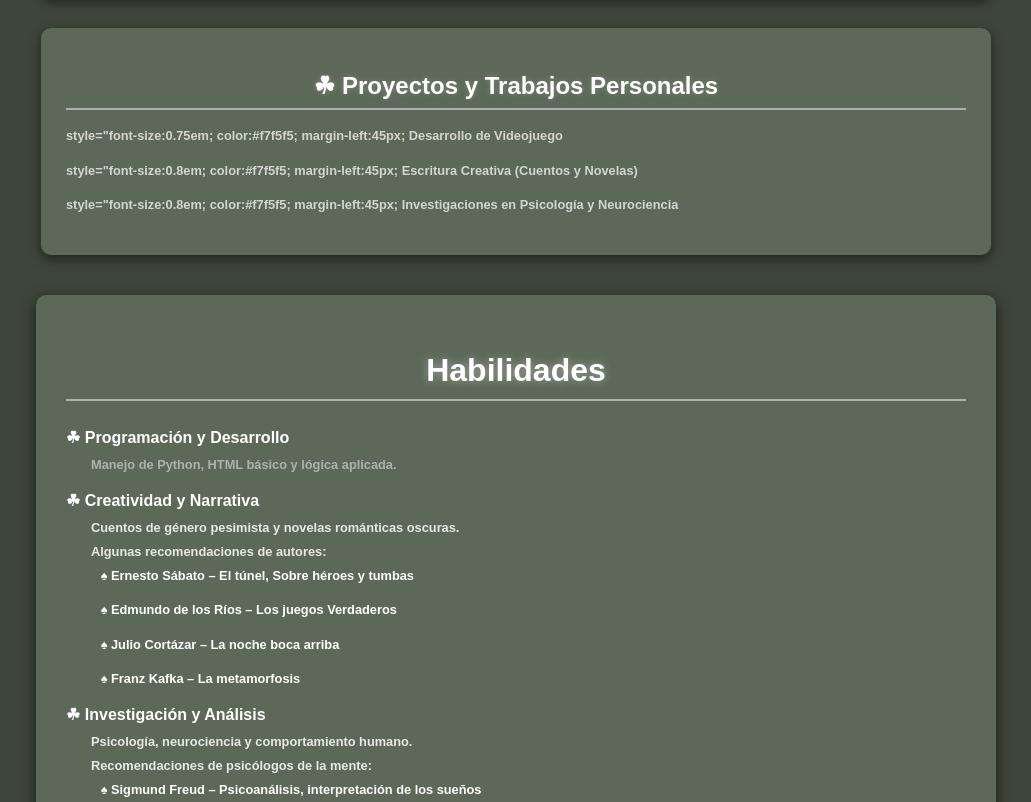
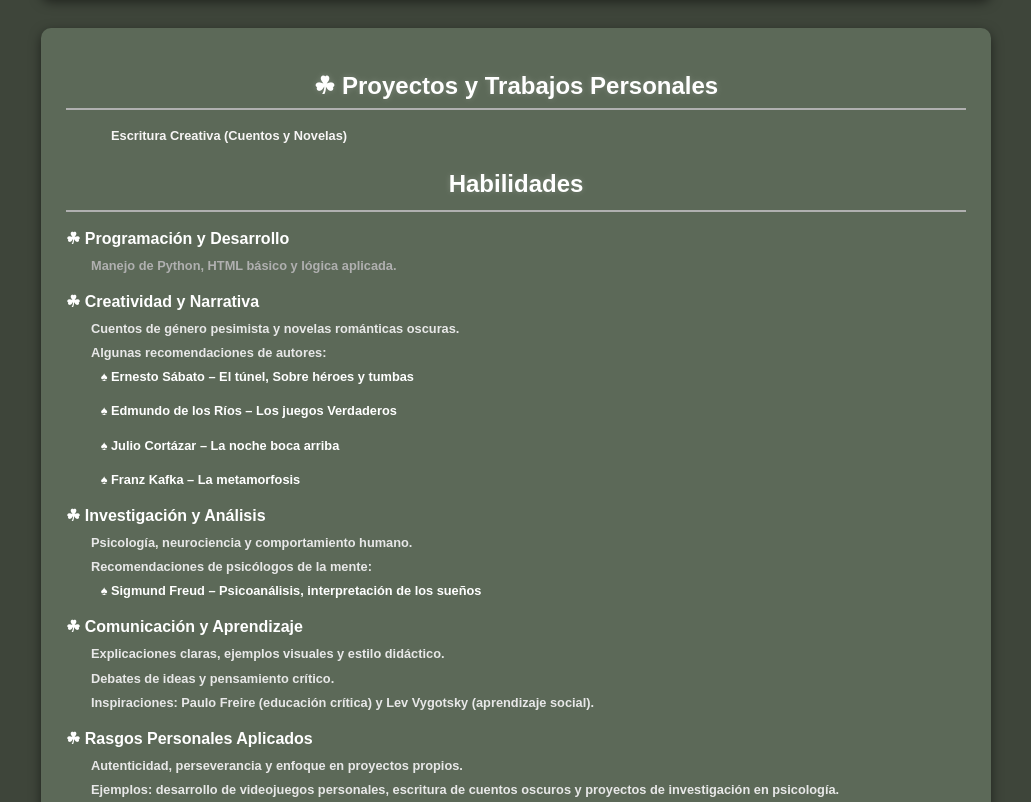
Before and after one commit to romineriosrosas/romineriosrosas.github.io, a plain HTML site: page index.html in a window 1280 px wide. Shown: the part 2167-2969 px from the top of the page, without its empty margins (124-1155 px from the left). Drawn offline with Linux system fonts and the light colour scheme.

Commit message:
Update index.html

```diff
--- a/index.html
+++ b/index.html
@@ -96,19 +96,17 @@
         <h2>☘︎ Proyectos y Trabajos Personales</h2>
         <ul>
             <li>
-                <p> style="font-size:0.75em; color:#f7f5f5; margin-left:45px;
+                <p style="font-size:0.8em; color:#f7f5f5; margin-left:45px;>
                 Desarrollo de Videojuego
                 </p>
             </li>
-
-                <li>
-                <p> style="font-size:0.8em; color:#f7f5f5; margin-left:45px;
-               Escritura Creativa (Cuentos y Novelas)
+            <li>
+                <p style="font-size:0.9em; color:#f7f5f5; margin-left:45px;>
+                 Escritura Creativa (Cuentos y Novelas)
                 </p>
             </li>
-
-                 <li>
-                <p> style="font-size:0.8em; color:#f7f5f5; margin-left:45px;
+            <li>
+                <p style="font-size:0.9em; color:#f7f5f5; margin-left:45px; >
                  Investigaciones en Psicología y Neurociencia
                 </p>
             </li>
```
